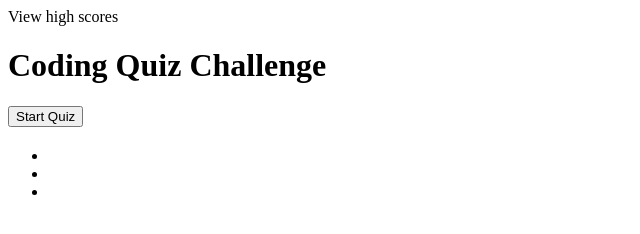
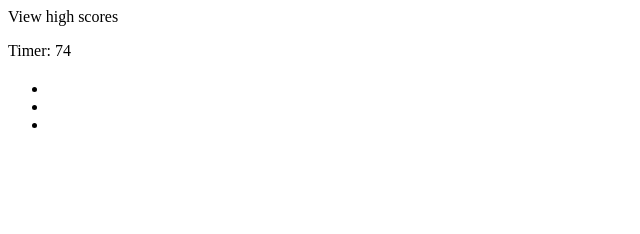
Before and after one commit to jmail1014/developerquiz, a plain HTML site: page index.html in a window 1280 px wide. Both pictures are taken after a click on the button "Start Quiz". Shown: the whole page, without its empty margins (0-640 px from the left). Drawn offline with Linux system fonts and the light colour scheme.

Commit message:
add event listeners and bring html elements to  javaScript

```diff
--- a/assets/js/script.js
+++ b/assets/js/script.js
@@ -0,0 +1,40 @@
+var questionWrapper = document.getElementById("question-wrapper");
+var totalSeconds = 75;
+var questionsArr = [
+    {
+        question: "question 1",
+        options: ["answer 1", "answer 2"],
+        answer: "answer 1"
+    },
+    {
+        question: "question 2",
+        options: ["answer 1", "answer 2"],
+        answer: "answer 2"
+    }
+];
+console.log(questionsArr);
+var startDiv = document.getElementById("start");
+// on startQuiz "button click" start timer and reveal first question
+var timerEl = document.getElementById("timer");
+var startBtn = document.getElementById("startQuiz");
+  startBtn.addEventListener("click", function(){
+    console.log(startBtn);
+    setInterval(function(){
+        timerEl.innerHTML = "Timer: " + totalSeconds;
+        totalSeconds --;
+    }, 1000);
+    questionWrapper.style.display = "block";
+    startDiv.style.display = "none";
+});
+// hide title, description and start button once the button is clicked
+
+
+
+// make an array of questions and answers
+
+// on button click of first question reveal second question
+
+// if the answer is right then proceed to the next question
+// if answer is wrong then deduct 5 seconds
+
+//if timer is 0 stop the timer or questions are all answered then end the game
--- a/index.html
+++ b/index.html
@@ -14,10 +14,12 @@
         <p id="timer"></p>
     </header>
     <main>
+        <div id="start">
         <h1>Coding Quiz Challenge</h1>
         <p></p>
-        <button class="btn">Start Quiz</button>
-        <section class="question-wrapper">
+        <button class="btn" id="startQuiz">Start Quiz</button>
+        </div>
+        <section id="question-wrapper" style = "display:none">
             <h2 class="question-title"></h2>
             <ul class="question1">
                 <li></li>
@@ -26,6 +28,6 @@
             </ul>
         </section>
     </main>
-
+    <script src="assets/js/script.js"></script>
 </body>
 </html>
```
